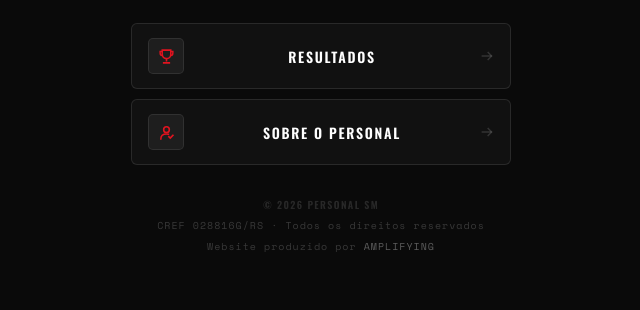
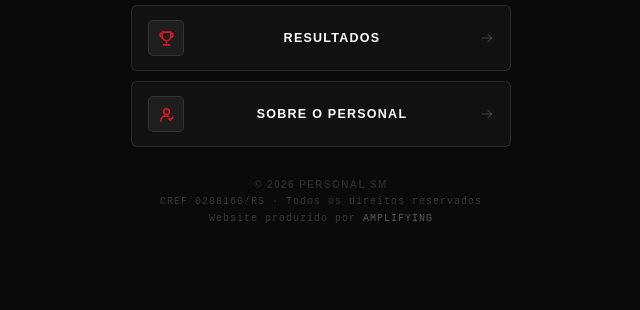
Before and after one commit to ampbio/personalsm, a plain HTML site: page index.html in a window 1280 px wide. Shown: the part 756-1066 px from the top of the page, without its empty margins (319-959 px from the left). After the commit the page ends 1036 px from the top, so only its background shows below. Drawn offline with nearby package versions, Linux system fonts and the light colour scheme.

Commit message:
Add files via upload

```diff
--- a/index.html
+++ b/index.html
@@ -6,6 +6,11 @@
   <title>PERSONAL SM | Personal Trainer</title>
   <link rel="icon" type="image/png" href="imagens/fav.png" />
   <meta name="description" content="PERSONAL SM - Personal Trainer especialista em condicionamento esportivo e emagrecimento. Consultoria online e presencial. CREF 028816G/RS." />
+
+  <!-- Segurança -->
+  <meta http-equiv="Content-Security-Policy" content="default-src 'self'; style-src 'self' 'unsafe-inline' https://fonts.googleapis.com; font-src https://fonts.gstatic.com; img-src 'self' data:; script-src 'self' 'unsafe-inline'; connect-src 'self'; frame-ancestors 'self'; base-uri 'self'; form-action 'self'; object-src 'none';" />
+  <meta name="referrer" content="strict-origin-when-cross-origin" />
+  <meta http-equiv="X-Content-Type-Options" content="nosniff" />
 
   <!-- Open Graph -->
   <meta property="og:type"        content="website" />
@@ -259,8 +264,8 @@
     .btn-label {
       font-family: 'Oswald', sans-serif;
       font-weight: 600;
-      font-size: 14px;
-      letter-spacing: 0.12em;
+      font-size: 12.5px;
+      letter-spacing: 0.1em;
       text-transform: uppercase;
       color: #fff;
       white-space: nowrap;
```
